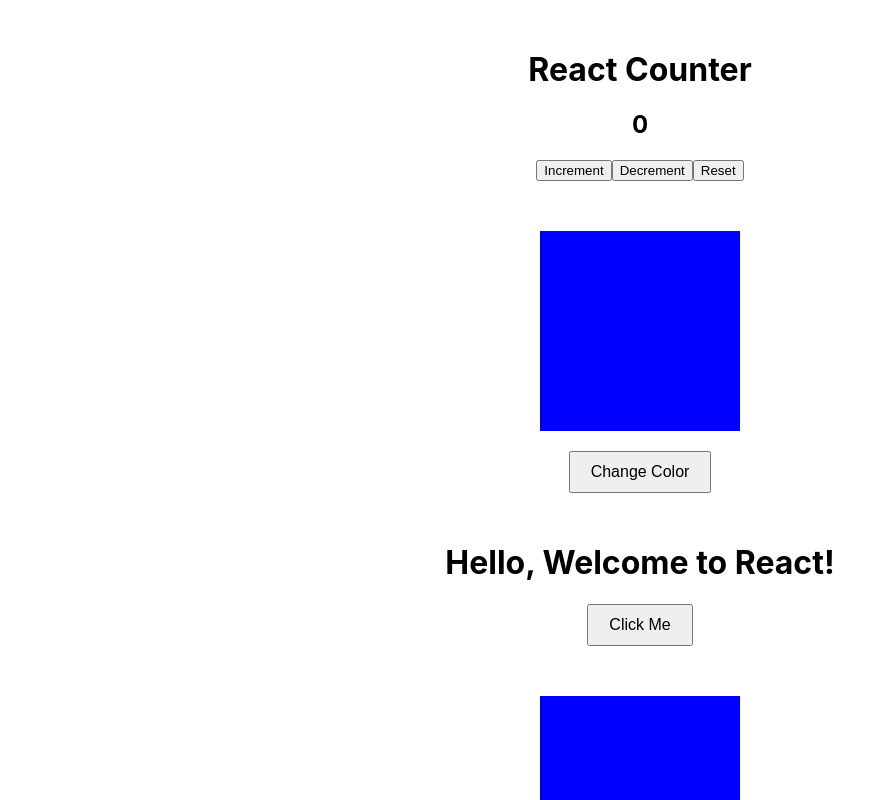
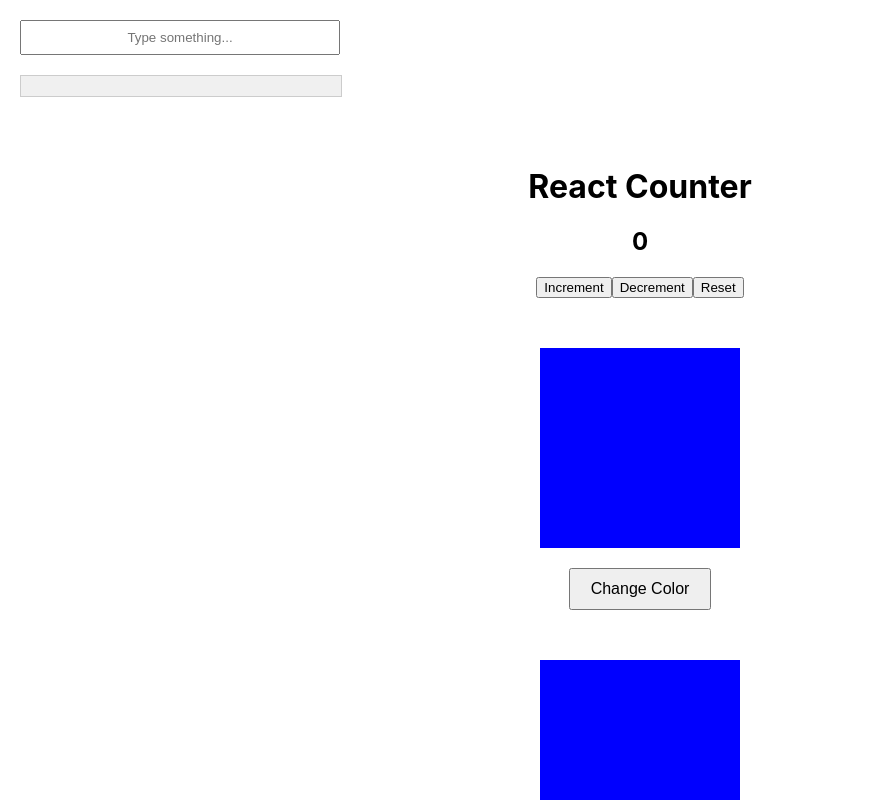
Before and after one commit to NimraQasim/React-app, a React (Create React App) app: page / in a window 1280 px wide. Shown: the top 800 px of the page, without its empty margins (0-875 px from the left). Built offline with nearby package versions, Linux system fonts and the light colour scheme.

Commit message:
created counter and boxbutton

```diff
--- a/src/App.js
+++ b/src/App.js
@@ -3,16 +3,17 @@ import Counter from "./Counter";
 import ClickButton from "./ClickButton";
 import BoxButton from "./BoxButton";
 import ColorChangingBox from "./ColorChange";
+import Input from "./Input";
 
 const App = () => {
   return (
     <div>
+       <Input/>
       <Counter />
       <BoxButton />
-      <ClickButton/>
        <ColorChangingBox/>
+       <ClickButton/>
     </div>
   );
 };
-
 export default App;
--- /dev/null
+++ b/src/Input.js
@@ -0,0 +1,35 @@
+import React, { useState } from "react";
+
+function Input() {
+  const [inputText, setInputText] = useState("");
+
+  const handleInputChange = (event) => {
+    setInputText(event.target.value);
+  };
+
+  return (
+    <div style={{ padding: "20px", fontFamily: "Arial, sans-serif", }}>
+      <input
+        type="text"
+        value={inputText}
+        onChange={handleInputChange}
+        placeholder="Type something..."
+        style={{ padding: "8px", width: "300px", textAlign: 'center' }}
+      />
+      <div
+        style={{
+          marginTop: "20px",
+          padding: "10px",
+          backgroundColor: "#f0f0f0",
+          border: "1px solid #ccc",
+          width: "300px",
+          textAlign: "center",
+        }}
+      >
+        {inputText}
+      </div>
+    </div>
+  );
+}
+
+export default Input;
```
